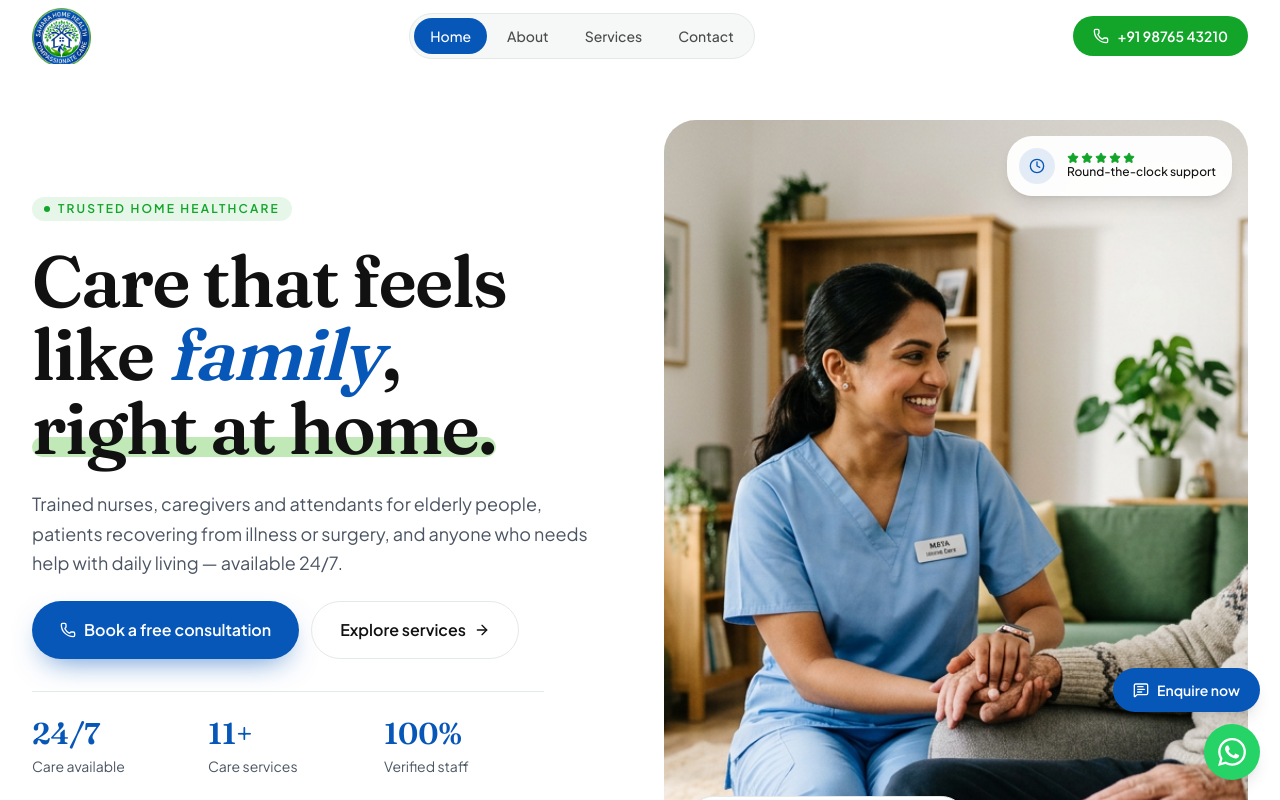
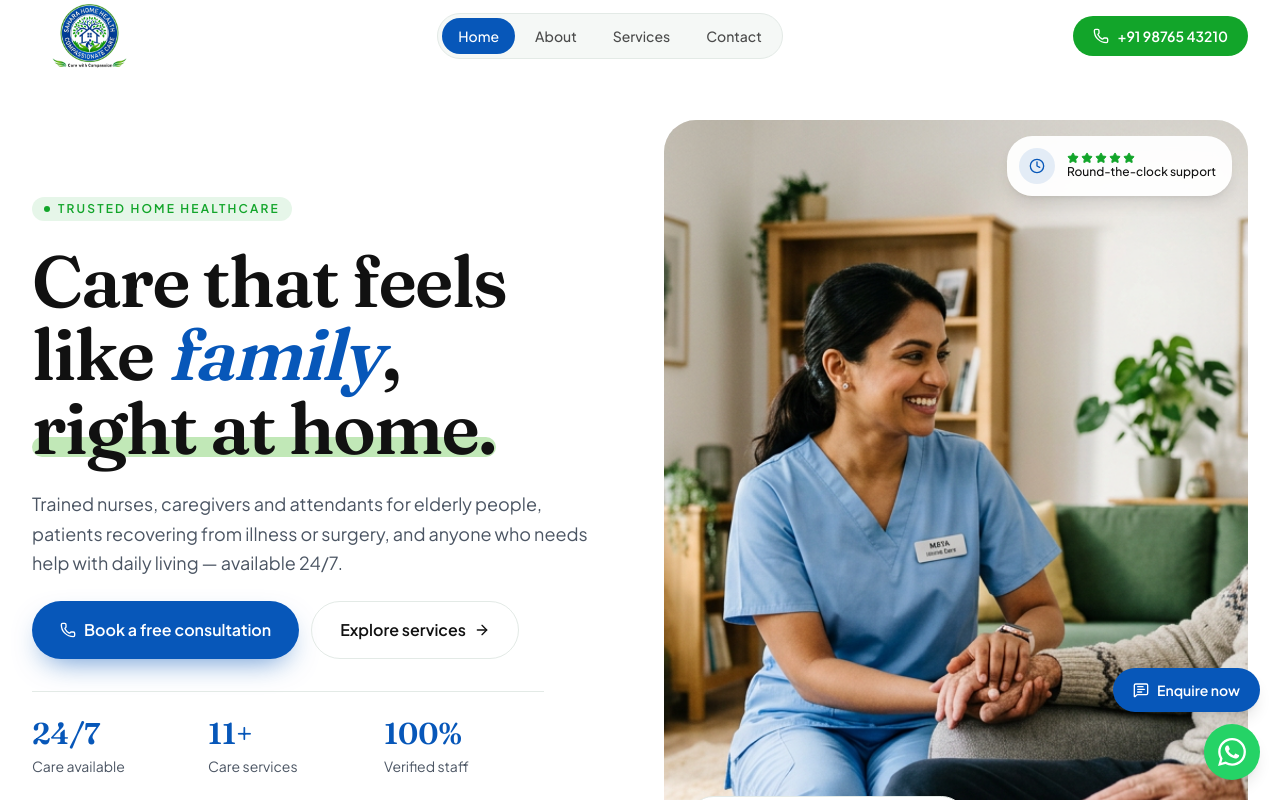
Before and after one commit to ayush65/sahara-home-care, a Next.js app: page / in a window 1280 px wide. Shown: the top 800 px of the page. Built offline with nearby package versions, Linux system fonts and the light colour scheme.

Commit message:
Use full landscape logo.png in header and footer

```diff
--- a/components/logo.tsx
+++ b/components/logo.tsx
@@ -6,16 +6,16 @@ export function Logo({ className, inverted = false }: { className?: string; inve
   return (
     <Link
       href="/"
-      className={cn('flex items-center rounded-lg', inverted && 'rounded-2xl bg-white/95 p-1.5', className)}
+      className={cn('flex items-center rounded-lg', inverted && 'rounded-2xl bg-white/95 p-2', className)}
       aria-label="Sahara Home Care — home"
     >
       <Image
-        src="/logo-mark.png"
-        alt="Sahara Home Health Care"
-        width={600}
-        height={574}
+        src="/logo.png"
+        alt="Sahara Home Health Care — Care with Compassion"
+        width={1376}
+        height={768}
         priority
-        className="h-12 w-auto sm:h-14"
+        className="h-14 w-auto sm:h-16"
       />
     </Link>
   )
```
